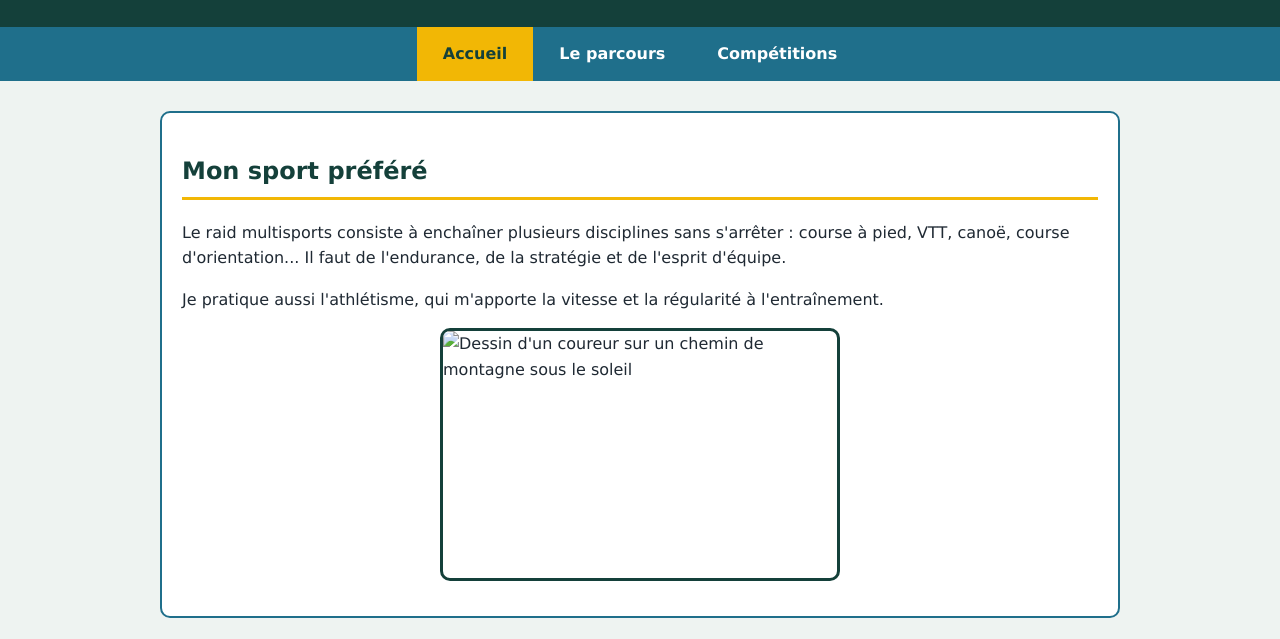
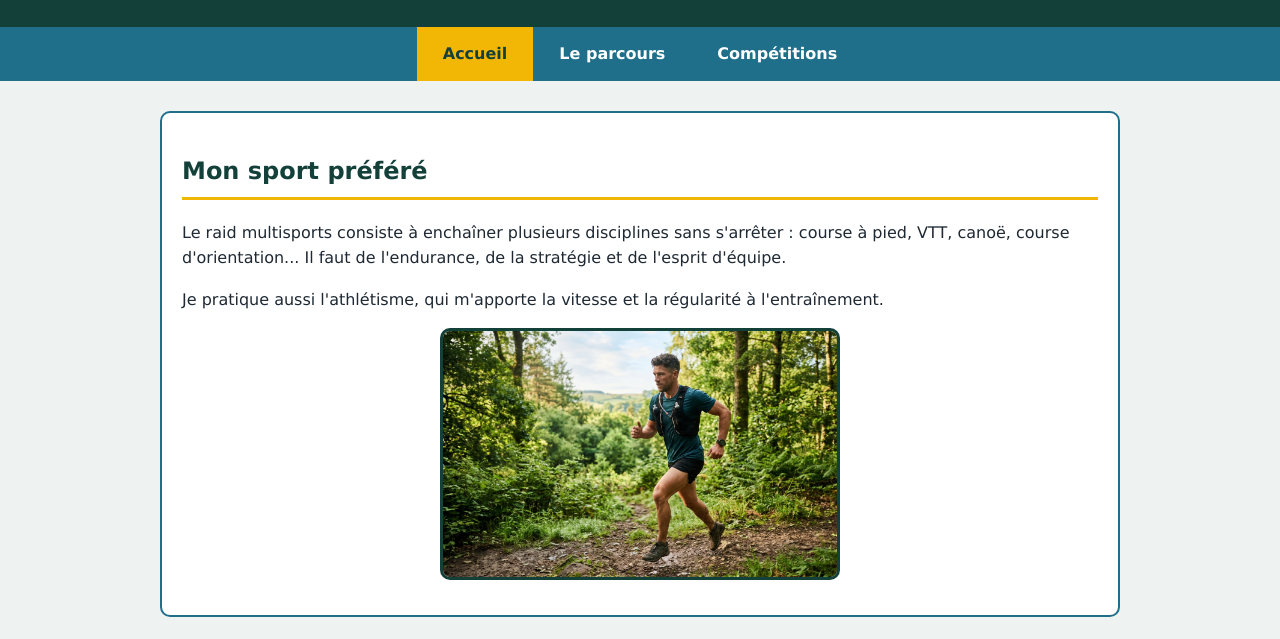
Before and after one commit to mart1-04/site-projet-NSI-1, a plain HTML site: page files (1)/index.html in a window 1280 px wide. Shown: the part 123-762 px from the top of the page. Drawn offline with Linux system fonts and the light colour scheme.

Commit message:
Update index.html

```diff
--- a/files (1)/index.html
+++ b/files (1)/index.html
@@ -43,7 +43,7 @@
         et la régularité à l'entraînement.
       </p>
       <!-- Image 1 : id="image-accueil" pour la styliser avec #image-accueil -->
-      <img id="image-accueil" src="images/course.svg"
+      <img id="image-accueil" src="coureur.jpg"
            alt="Dessin d'un coureur sur un chemin de montagne sous le soleil"
            width="400" height="250">
     </section>
```
